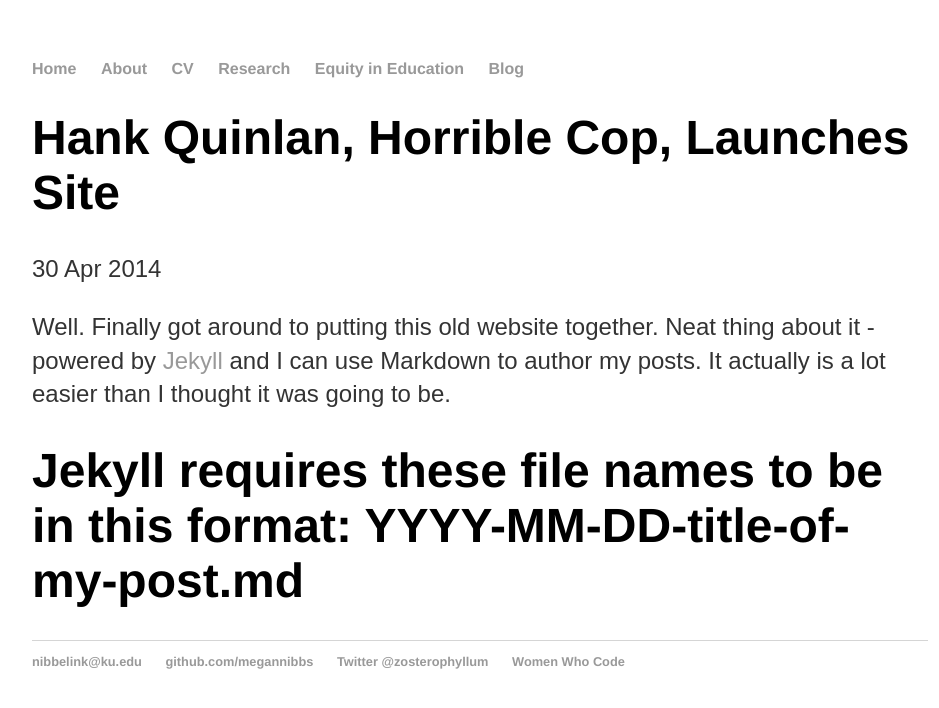
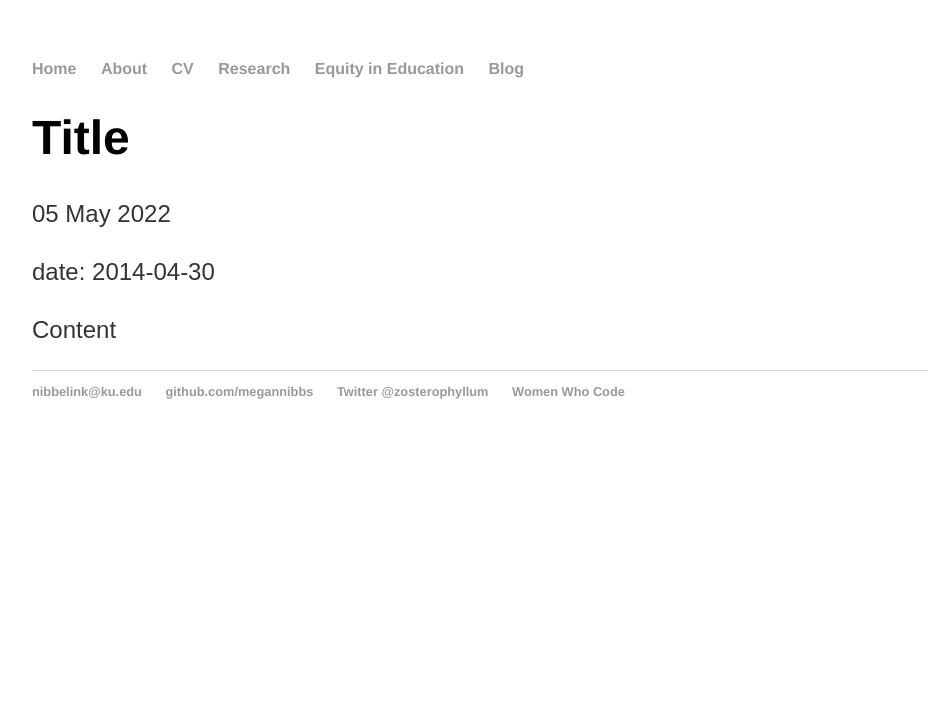
Before and after one commit to megannibbs/megannibbelink.github.io, a Jekyll site: the page built from _posts/2022-05-05-blog-post-layout.md, in a window 1280 px wide. Shown: the top 708 px of the page, without its empty margins (160-1099 px from the left). Built offline with Jekyll 4.4.1, drawn with Linux system fonts in a browser that asks for light colours.

Commit message:
Update 2022-05-05-blog-post-layout.md

```diff
--- a/_posts/2022-05-05-blog-post-layout.md
+++ b/_posts/2022-05-05-blog-post-layout.md
@@ -1,9 +1,7 @@
 ---
 layout: post
-title: "Hank Quinlan, Horrible Cop, Launches Site"
+title: "Title"
+---
 date: 2014-04-30
----
 
-Well. Finally got around to putting this old website together. Neat thing about it - powered by [Jekyll](http://jekyllrb.com) and I can use Markdown to author my posts. It actually is a lot easier than I thought it was going to be.
-
-# Jekyll requires these file names to be in this format: YYYY-MM-DD-title-of-my-post.md
+Content
```
